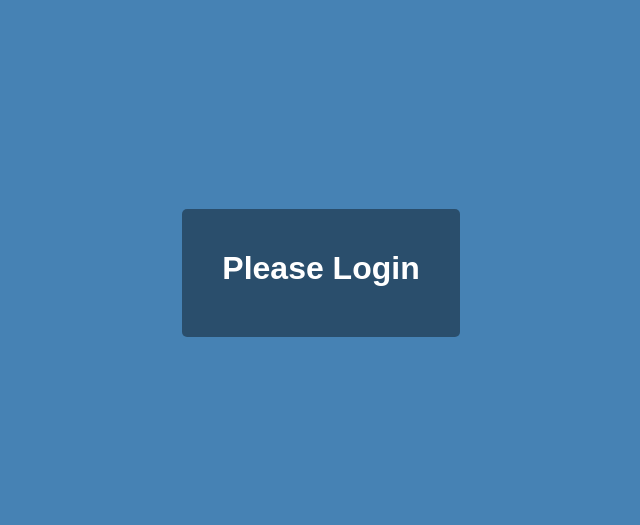
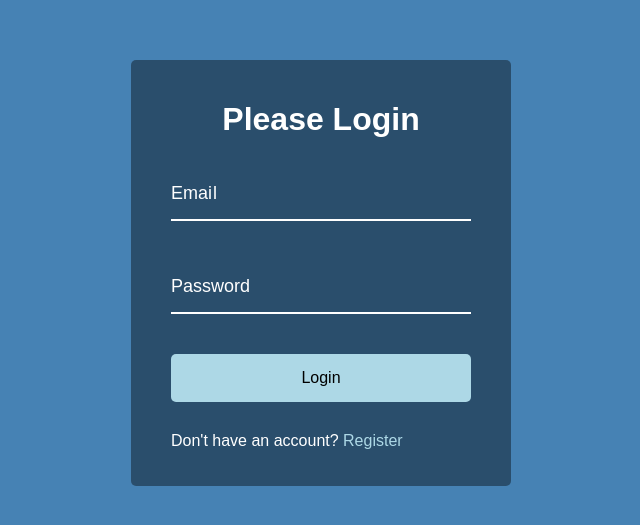
Before and after one commit to ddnzallyy/Web-Development---Login-Form, a plain HTML site: page index.html in a window 1280 px wide. Shown: the part 127-652 px from the top of the page, without its empty margins (319-959 px from the left). Drawn offline with Linux system fonts and the light colour scheme; a web font is replaced by a local one.

Commit message:
Form layout

```diff
--- a/index.html
+++ b/index.html
@@ -11,7 +11,22 @@
 <body>
   <div class="container">
     <h1>Please Login</h1>
+    <form>
+      <div class="form-control">
+        <input type="text" required>
+        <label>Email</label>
 
+      </div>
+
+      <div class="form-control">
+        <input type="password" required>
+        <label>Password</label>
+      </div>
+
+      <button class="btn">Login</button>
+
+      <p class="text">Don't have an account? <a href="#">Register</a> </p>
+    </form>
   </div>
   <script src="script.js"></script>
 </body>
```
